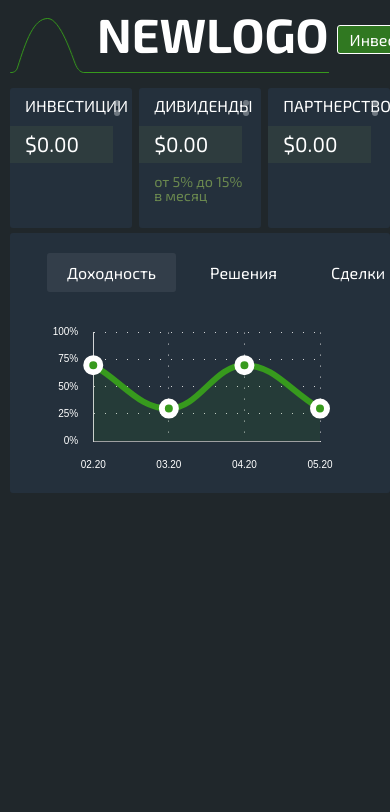
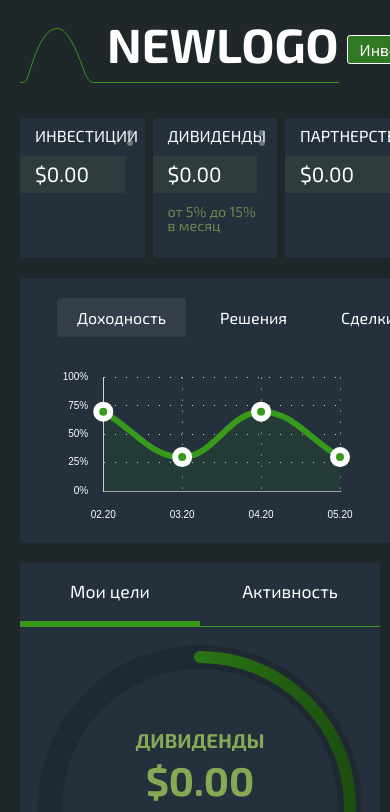
Before and after one commit to Gogabok/Invest-Project, a Vue app in the folder user-panel/: page / in a window 390 px wide. Shown: the top 812 px of the page. Built offline with nearby package versions, Linux system fonts and the light colour scheme.

Commit message:
breakpoints styling

```diff
--- a/user-panel/src/components/side-panel/modules/side-panel-activity.vue
+++ b/user-panel/src/components/side-panel/modules/side-panel-activity.vue
@@ -11,7 +11,7 @@
         {{ item.title }}
       </button>
     </div>
-    <div class="activity-wrapper" :style="`height: ${height.module}px`">
+    <div class="activity-wrapper" :style="`height: ${height.module === 'auto' ? height.module : height.module + 'px'}`">
       <div class="activity-list" ref="activity">
         <div class="item" v-for="item in items" :key="item.desc + item.date + Math.random()">
           <div class="icon">
@@ -85,11 +85,22 @@ export default {
   }),
   async created () {
     await this.getData(this.nav.find(item => item.isActive))
-    this.mixinOptions(20)
-    this.setupPagination(this.list)
+    if(document.body.clientWidth > 1250) {
+      this.mixinOptions(20)
+      this.setupPagination(this.list)
+    }
   },
   mounted () {
-    this.setHeight()
+    if(document.body.clientWidth > 1250) {
+      this.setHeight()
+    } else {
+      this.mixinOptions(10)
+      this.setupPagination(this.list)
+      setTimeout(() => {
+        this.$refs.sidePanelModule.style.opacity = 1
+        this.height.module = 'auto'
+      }, 250);
+    }
   },
   methods: {
     activityNavSelector (payload) {
--- a/user-panel/src/components/side-panel/modules/side-panel-targets.vue
+++ b/user-panel/src/components/side-panel/modules/side-panel-targets.vue
@@ -256,5 +256,18 @@ export default {
     font-size: 16px;
   }
 }
-
+@media screen and (max-width: 1250px) {
+  .targets-wrapper {
+    display: flex;
+    align-items: flex-start;
+    justify-content: space-between;
+    flex-wrap: wrap;
+  }
+  .targets-item {
+    justify-content: center;
+    max-width: 50%;
+    padding: 0px;
+    margin: 10px 0px;
+  }
+}
 </style>
--- a/user-panel/src/components/side-panel/side-panel.vue
+++ b/user-panel/src/components/side-panel/side-panel.vue
@@ -35,7 +35,7 @@ export default {
     }
   },
   updated() {
-    if(this.$refs.sidePanelNav.$refs) {
+    if(this.$refs.sidePanelNav.$refs && document.body.clientWidth > 1250) {
       this.height.sidePanel = this.$refs.sidePanel.clientHeight
       this.height.nav = this.$refs.sidePanelNav.$refs.sidePanelNav.clientHeight
       this.height.module = this.$refs.sidePanel.clientHeight - this.height.nav
@@ -53,4 +53,9 @@ export default {
   .side-panel * {
     font-family: "Exo 2", sans-serif;
   }
+  @media screen and (max-width: 1250px) {
+    .side-panel {
+      height: auto;
+    }
+  }
 </style>
--- a/user-panel/src/views/dashboard.vue
+++ b/user-panel/src/views/dashboard.vue
@@ -134,8 +134,35 @@ export default {
     width: 100%;
     padding: 0px 10px 0px 5px;
   }
+}
+@media screen and (max-width: 1250px) {
   .dashboard {
-    flex-grow: wrap;
+    flex-wrap: wrap;
+    height: auto;
+  }
+  .main-app-container {
+    height: auto;
+  }
+  .dashboard-user-area {
+    width: 100%;
+    max-width: 991px;
+    padding: 0px 20px;
+    margin: 0px auto;
+    & .v-nav {
+      padding: 10px 0px;
+    }
+    & .common-dashboard-padding {
+      padding: 10px 0px;
+    }
+    & .dashboard-graph-module {
+      margin: 10px 0px;
+    }
+  }
+  .side-panel-area {
+    width: 100%;
+    max-width: 991px;
+    padding: 0px 20px;
+    margin: 10px auto 0px auto;
   }
 }
 </style>
```
